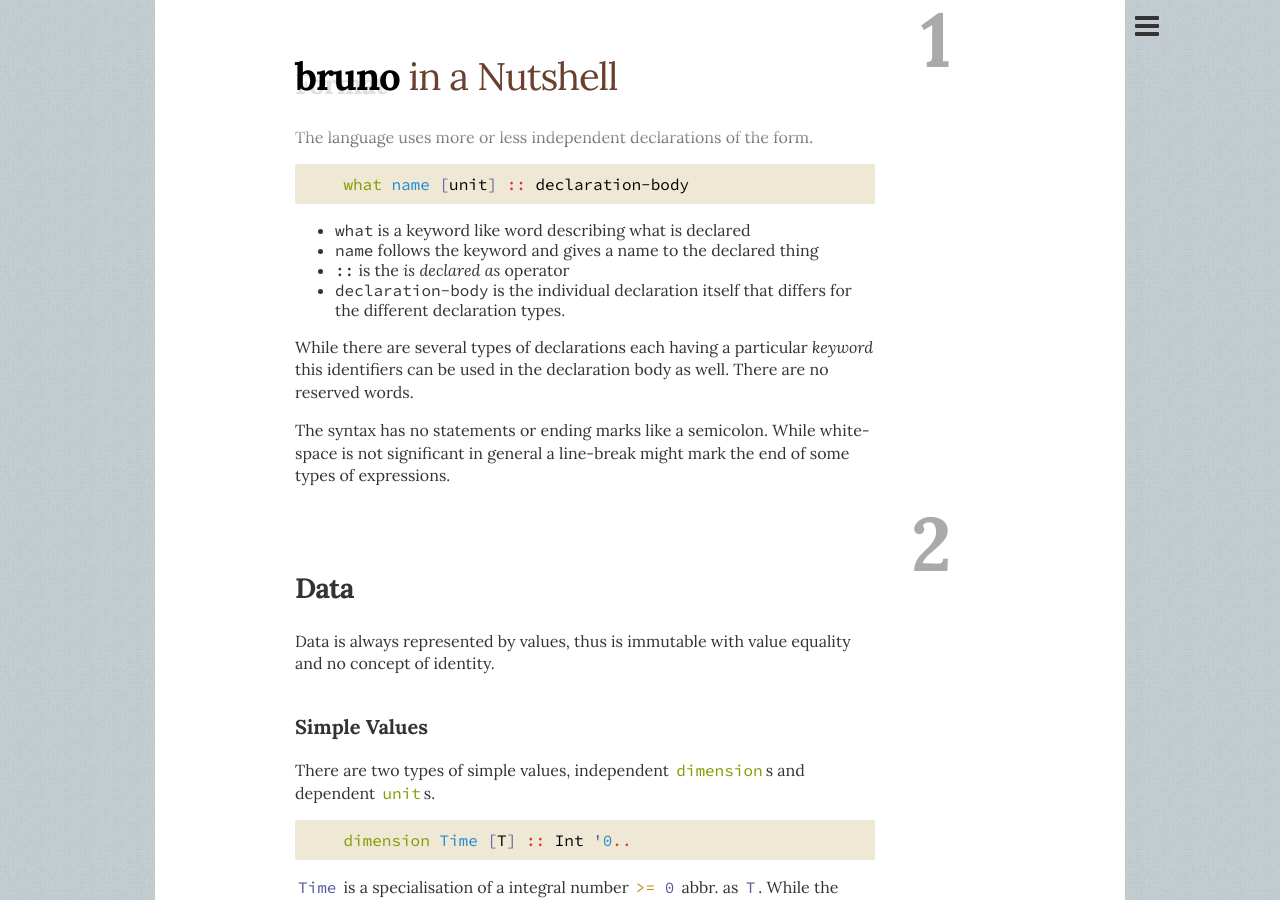
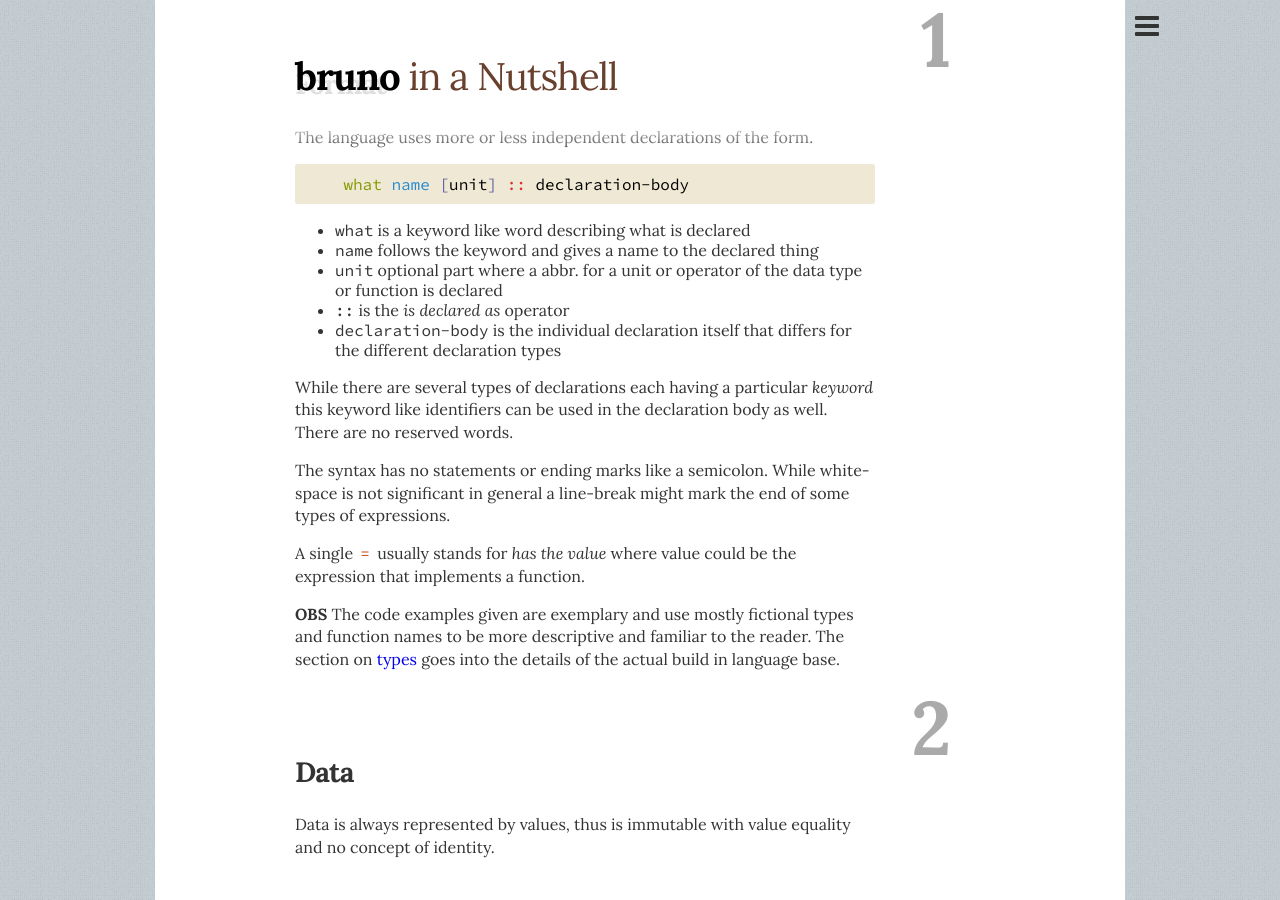
Before and after one commit to bruno-lang/bruno-lang.github.io, a Jekyll site: the page built from in-a-nutshell/index.md, in a window 1280 px wide and 900 px high, scrolled down 933 px. Built offline with Jekyll 4.4.1, drawn with Linux system fonts in a browser that asks for light colours; nearby versions of some CDN libraries.

Commit message:
Update index.md

```diff
--- a/in-a-nutshell/index.md
+++ b/in-a-nutshell/index.md
@@ -49,17 +49,26 @@ The language uses more or less independent declarations of the form.
 
 * `what` is a keyword like word describing what is declared
 * `name` follows the keyword and gives a name to the declared thing
+* `unit` optional part where a abbr. for a unit or operator of the data type or function is declared
 * `::` is the _is declared as_ operator
 * `declaration-body` is the individual declaration itself that differs for the
-  different declaration types.
+  different declaration types
 
 While there are several types of declarations each having a particular
-_keyword_ this identifiers can be used in the declaration body as well.
+_keyword_ this keyword like identifiers can be used in the declaration body as well.
 There are no reserved words.
 
 The syntax has no statements or ending marks like a semicolon.
 While white-space is not significant in general a line-break might mark the
 end of some types of expressions.
+
+A single `=` usually stands for _has the value_ where value could be the
+expression that implements a function.
+
+**OBS** The code examples given are exemplary and use mostly fictional types and
+function names to be more descriptive and familiar to the reader.
+The section on [types](#types) goes into the details of the actual build in
+language base.
 
 ## Data
 Data is always represented by values, thus is immutable with value equality and
```
